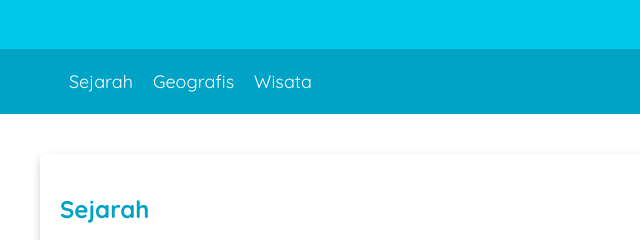
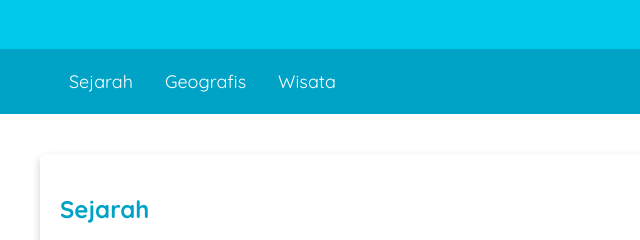
Before and after one commit to madyanes/dicoding-tutorial, a plain HTML site: page index.html in a window 1280 px wide. Shown: the part 220-460 px from the top of the page, 0-640 px from the left. Drawn offline with Linux system fonts and the light colour scheme.

Commit message:
menggunakan gap dari pada margin utk jarak nav

```diff
--- a/assets/styles/style.css
+++ b/assets/styles/style.css
@@ -66,11 +66,11 @@ nav a:hover {
 nav ul {
     padding-inline: 4rem;
     display: flex;
+    gap: 2rem;
 }
 
 nav li {
     list-style-type: none;
-    margin-right: 20px;
 }
 
 nav {
```
